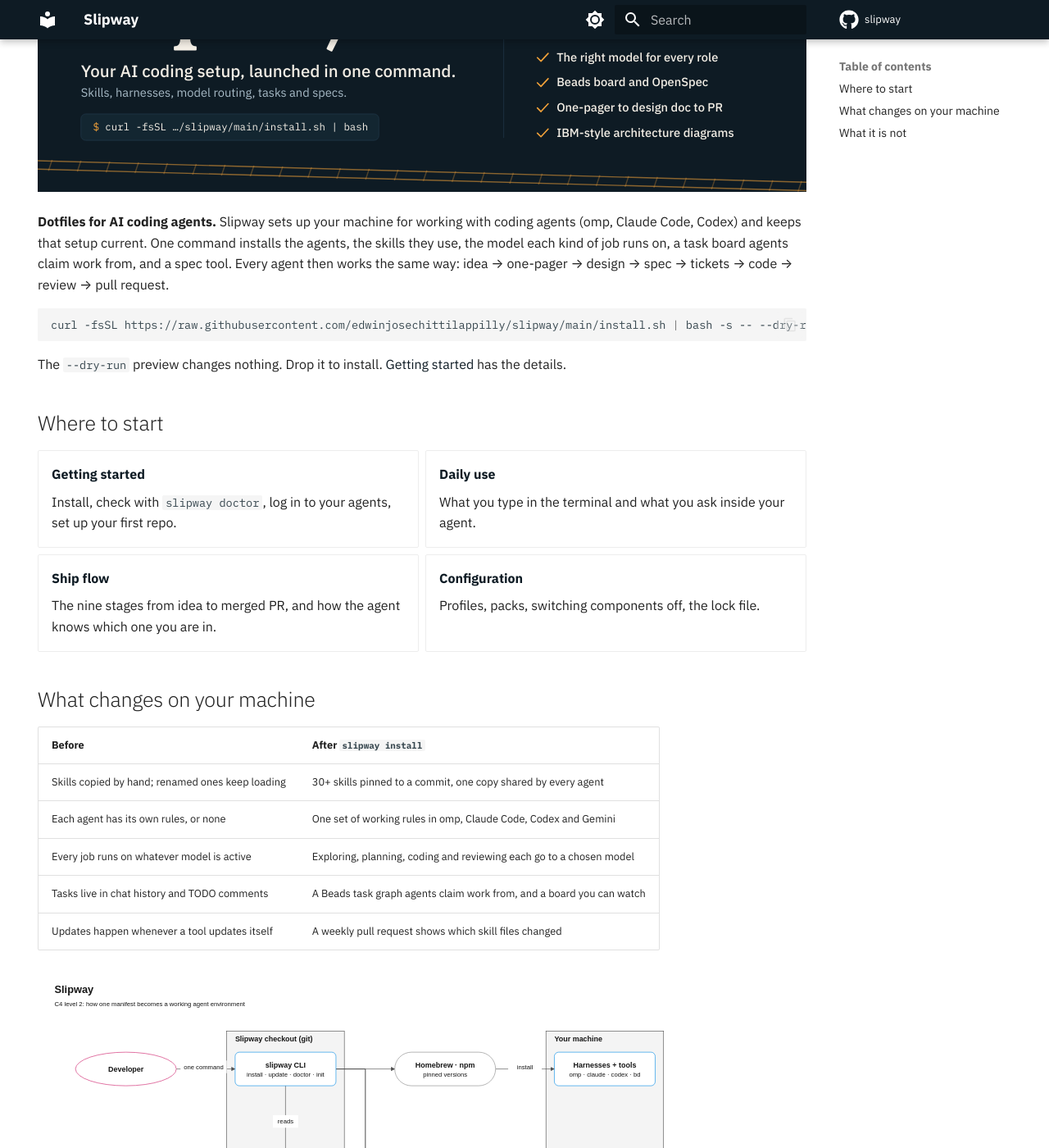
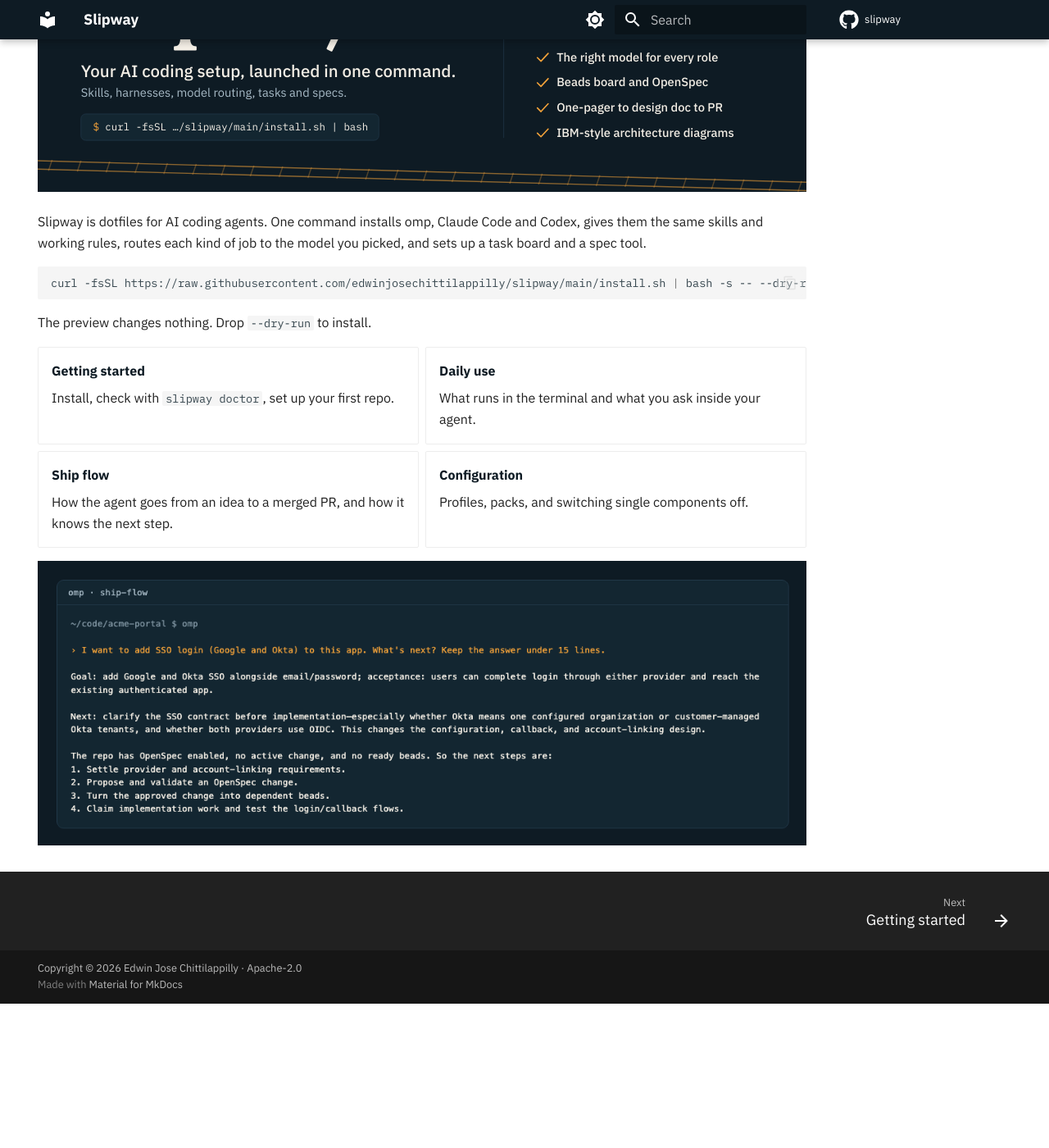
Before and after one commit to edwinjosechittilappilly/slipway, an MkDocs documentation site: the page built from docs/index.md, in a window 1280 px wide and 1400 px high, scrolled down 261 px. Shown: the whole window at 82% size. Built offline with MkDocs 1.6.1 and Material for MkDocs 9.7.7, drawn with Linux system fonts in a browser that asks for light colours; comment, search, counter and statistics services are not loaded; after the commit the page ends 1485 px from its top, so only the background shows below that; some of the changed text lies outside the part shown.

Commit message:
docs: cut README to one screen and show real output
- README 226 -> 69 lines: pitch, install, a day with Slipway, what it installs, links. Details live on the docs site.
- Real screenshots: omp answering "what's next?" in a fresh repo, and slipway doctor on this machine.
- Docs home trimmed to pitch, install and four cards; no repeated tables.

````diff
--- a/docs/index.md
+++ b/docs/index.md
@@ -8,54 +8,33 @@ hide:
 
 # Slipway { .visually-hidden }
 
-**Dotfiles for AI coding agents.** Slipway sets up your machine for working with coding agents (omp, Claude Code,
-Codex) and keeps that setup current. One command installs the agents, the skills they use, the model each kind of job
-runs on, a task board agents claim work from, and a spec tool. Every agent then works the same way:
-idea → one-pager → design → spec → tickets → code → review → pull request.
+Slipway is dotfiles for AI coding agents. One command installs omp, Claude Code and Codex, gives them the same skills
+and working rules, routes each kind of job to the model you picked, and sets up a task board and a spec tool.
 
 ```bash
 curl -fsSL https://raw.githubusercontent.com/edwinjosechittilappilly/slipway/main/install.sh | bash -s -- --dry-run
 ```
 
-The `--dry-run` preview changes nothing. Drop it to install. [Getting started](getting-started.md) has the details.
-
-## Where to start
+The preview changes nothing. Drop `--dry-run` to install.
 
 <div class="grid cards" markdown>
 
 - **[Getting started](getting-started.md)**
 
-    Install, check with `slipway doctor`, log in to your agents, set up your first repo.
+    Install, check with `slipway doctor`, set up your first repo.
 
 - **[Daily use](using.md)**
 
-    What you type in the terminal and what you ask inside your agent.
+    What runs in the terminal and what you ask inside your agent.
 
 - **[Ship flow](ship-flow.md)**
 
-    The nine stages from idea to merged PR, and how the agent knows which one you are in.
+    How the agent goes from an idea to a merged PR, and how it knows the next step.
 
 - **[Configuration](configuration.md)**
 
-    Profiles, packs, switching components off, the lock file.
+    Profiles, packs, and switching single components off.
 
 </div>
 
-## What changes on your machine
-
-| Before | After `slipway install` |
-|---|---|
-| Skills copied by hand; renamed ones keep loading | 30+ skills pinned to a commit, one copy shared by every agent |
-| Each agent has its own rules, or none | One set of working rules in omp, Claude Code, Codex and Gemini |
-| Every job runs on whatever model is active | Exploring, planning, coding and reviewing each go to a chosen model |
-| Tasks live in chat history and TODO comments | A Beads task graph agents claim work from, and a board you can watch |
-| Updates happen whenever a tool updates itself | A weekly pull request shows which skill files changed |
-
-![Architecture](diagrams/architecture.svg)
-
-## What it is not
-
-- Not an application template. [ShipShape](https://github.com/edwinjosechittilappilly/shipshape-stack) makes a
-  repository agent-ready; Slipway makes your machine agent-ready.
-- Not an agent runner. You still drive the agent; Slipway gives it the right tools, rules and models.
-- Not a lock-in. Every file it writes is recorded, your edits win, and `slipway uninstall` removes its changes.
+![omp answering "What's next?" for an SSO feature](assets/whats-next.png)
````
Also changed, not shown: README.md (+32 -212 lines), docs/assets/doctor.png (added), docs/assets/whats-next.png (added).
